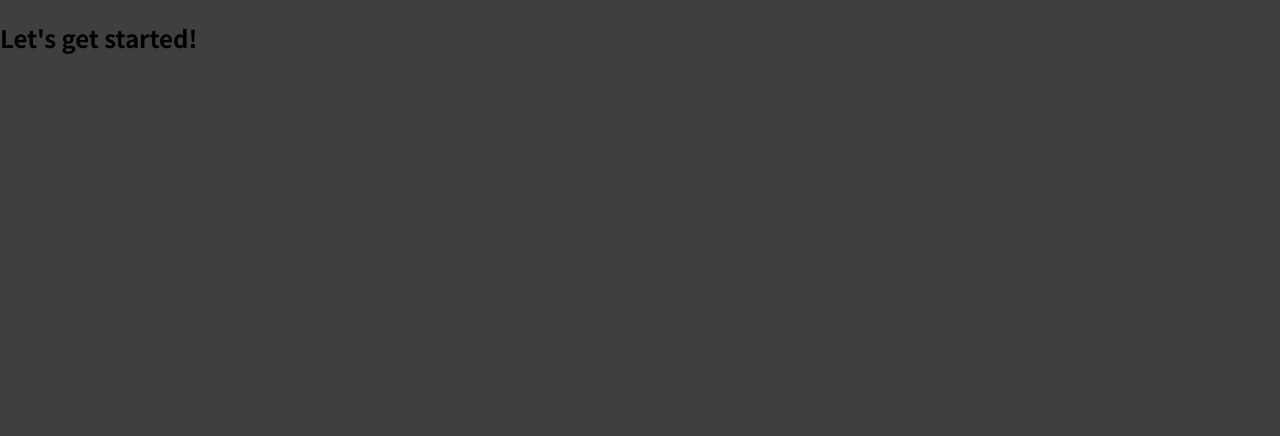
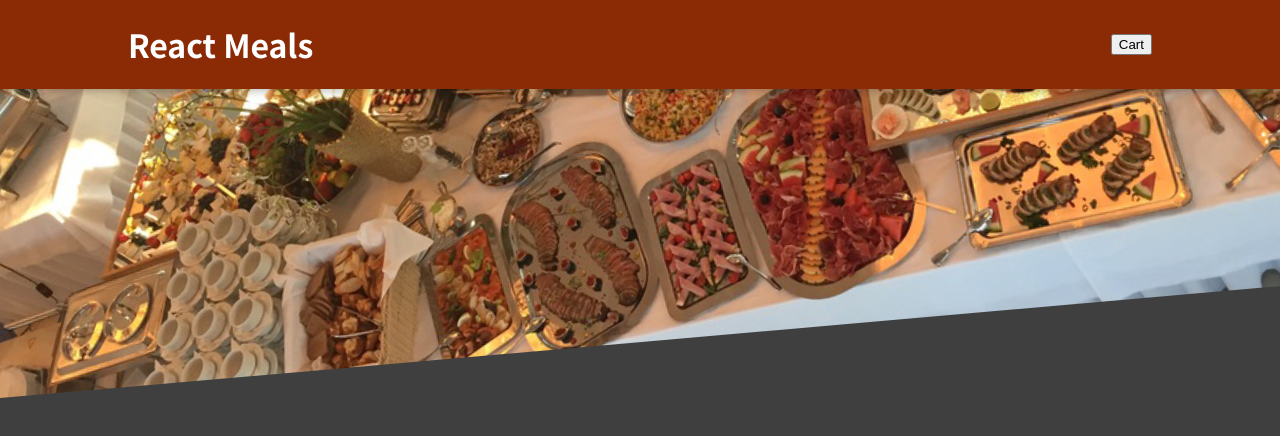
Before and after one commit to anshgandhi/reactjs-practice-projects, a React (Create React App) app in the folder food-ordering-app/: page / in a window 1280 px wide. Shown: the top 436 px of the page. Built offline with nearby package versions, Linux system fonts and the light colour scheme.

Commit message:
adding header

```diff
--- a/food-ordering-app/src/App.js
+++ b/food-ordering-app/src/App.js
@@ -1,8 +1,11 @@
+import { Fragment } from "react";
+import Header from "./components/Layout/Header";
+
 function App() {
   return (
-    <div>
-      <h2>Let's get started!</h2>
-    </div>
+    <Fragment>
+      <Header></Header>
+    </Fragment>
   );
 }
 
--- /dev/null
+++ b/food-ordering-app/src/components/Layout/Header.js
@@ -0,0 +1,20 @@
+import { Fragment } from "react";
+import mealsImage from "./../../assets/meals.jpg"
+import classes from "./Header.module.css"
+
+const Header = (props) => {
+  return <Fragment>
+      <header className={classes.header}>
+          <h1>
+              React Meals
+          </h1>
+          <button>Cart</button>
+      </header>
+      <div className={classes['main-image']}>
+          <img src={mealsImage} alt=" A Table full of delicios food!">
+          </img>
+      </div>
+  </Fragment>;
+};
+
+export default Header;
--- /dev/null
+++ b/food-ordering-app/src/components/Layout/Header.module.css
@@ -0,0 +1,29 @@
+.header {
+    position: fixed;
+    top: 0;
+    left: 0;
+    width: 100%;
+    height: 5 rem;
+    background-color: #8a2b06;
+    color: white;
+    display: flex;
+    justify-content: space-between;
+    align-items: center;
+    padding: 0 10%;
+    box-shadow: 0 2px 8px rgba(0,0,0,0.25);
+    z-index: 10
+}
+
+.main-image {
+    width: 100%;
+    height: 25rem;
+    z-index: 0;
+    overflow: hidden;
+}
+
+.main-image img {
+    width: 110%;
+    height: 100%;
+    object-fit: cover;
+    transform: rotateZ(-5deg) translateY(-4rem) translateX(-1rem);
+}
```
Also changed, not shown: food-ordering-app/src/assets/meals.jpg (added).
